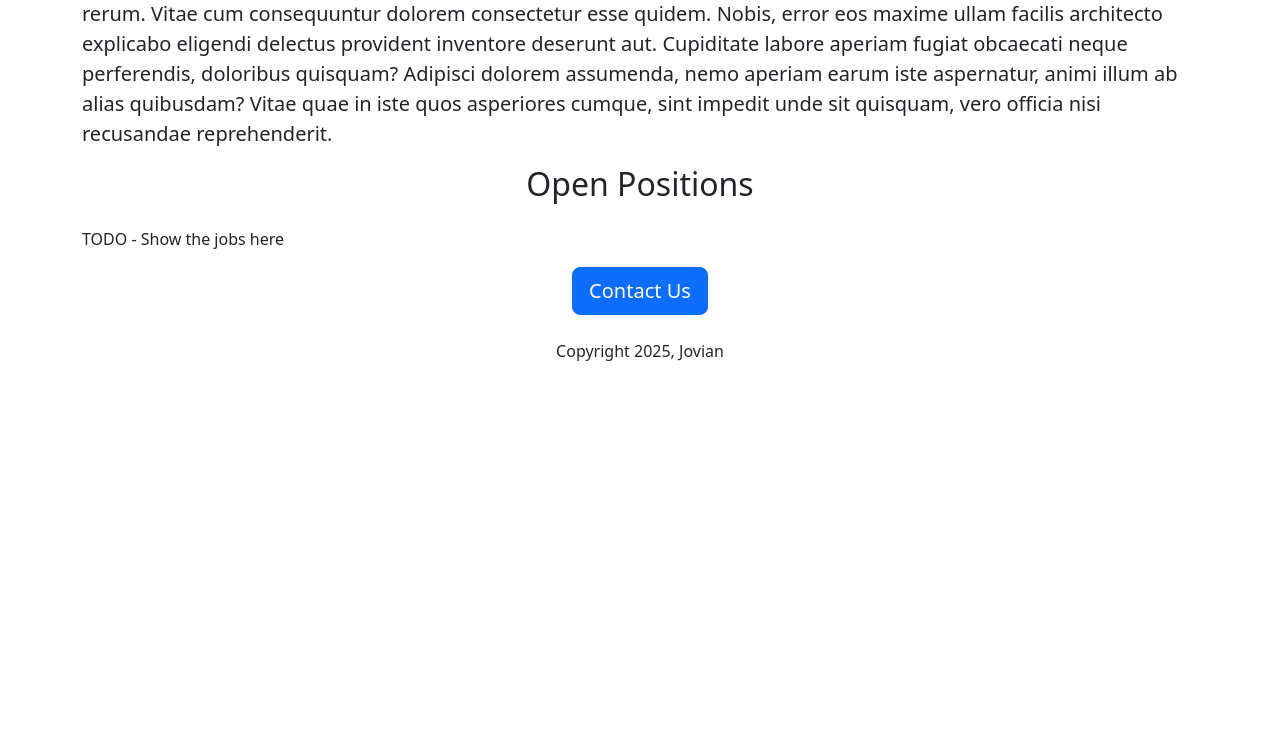
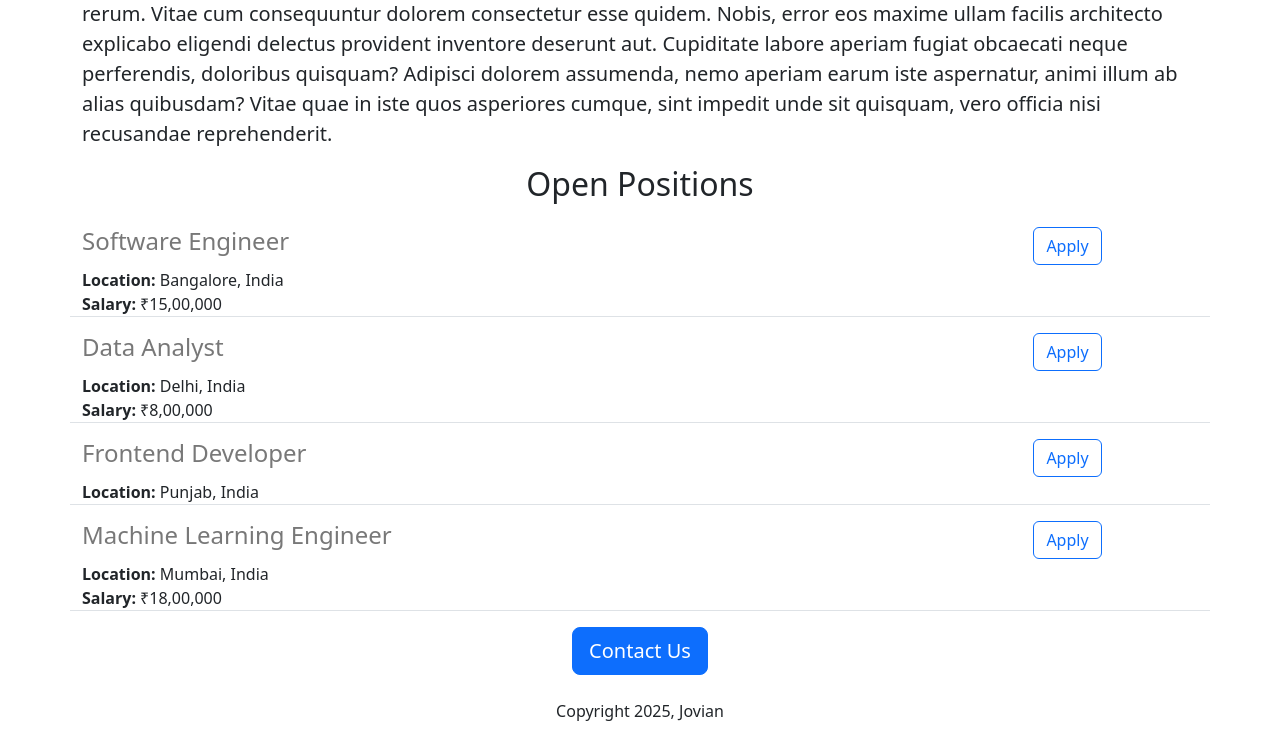
Before and after one commit to Aashi-25/jovian-careers-website, a Flask app: page / in a window 1280 px wide. Shown: the part 621-1360 px from the top of the page. Before the commit the page ends 982 px from the top, so only its background shows below. Run offline with Flask 3, Linux system fonts and the light colour scheme.

Commit message:
rendered dynamic data using jinja2 technique

```diff
--- a/app.py
+++ b/app.py
@@ -2,9 +2,36 @@
 
 app = Flask(__name__) #creates the flask app but doesn't run it
 
+JOBS = [
+    {
+        'id': 1,
+        'title': 'Software Engineer',
+        'location': 'Bangalore, India',
+        'salary': '₹15,00,000'
+    },
+    {
+        'id': 2,
+        'title': 'Data Analyst',
+        'location': 'Delhi, India',
+        'salary': '₹8,00,000'
+    },
+    {
+        'id': 3,
+        'title': 'Frontend Developer',
+        'location': 'Punjab, India',
+        # 'salary': '₹12,00,000'
+    },
+    {
+        'id': 4,
+        'title': 'Machine Learning Engineer',
+        'location': 'Mumbai, India',
+        'salary': '₹18,00,000'
+    }
+]
+
 @app.route("/") #registered a route for flask application
 def hello_world():
-    return render_template('home.html')
+    return render_template('home.html' , jobs = JOBS , company_name = 'Jovian')
 
 if __name__ == '__main__':
     app.run(debug = True)
--- a/templates/home.html
+++ b/templates/home.html
@@ -21,7 +21,7 @@
 <body>
     <div class ="container">
 
-        <h1 class="text-center mt-2 mb-4">Jovian Careers</h1>
+        <h1 class="text-center mt-2 mb-4">{{company_name}} Careers</h1>
         <img class="img-fluid" id="banner" src="http://127.0.0.1:5500/static/banner.jpeg">
 
         <p class="lead">Lorem ipsum dolor sit amet consectetur adipisicing
@@ -41,7 +41,12 @@
             in iste quos asperiores cumque, sint impedit unde sit quisquam, vero officia nisi recusandae reprehenderit.
         </p>
         <h2 class="text-center mt-2 mb-4">Open Positions</h2>
-        <p>TODO - Show the jobs here</p>
+        <p>
+            <!-- using for loop in template -->
+            {% for job in jobs %}
+                {%include 'jobItem.html'%}
+            {% endfor %}
+        </p>
         <div class="text-center">
             <button class="btn btn-primary btn-lg">Contact Us</button>
             <p class="mt-4">Copyright 2025, Jovian</p>
--- /dev/null
+++ b/templates/jobItem.html
@@ -0,0 +1,15 @@
+<div class="border-bottom row" style="margin-bottom: 16px;">
+    <div class="col-10">
+        <h4 style="color: rgb(120,120,120); margin-bottom:4px; padding-bottom: 8px;">
+            {{job ['title']}}</h4>
+        <div><b>Location:</b> {{job['location']}}</div>
+        {% if 'salary' in job %}
+        <div><b>Salary:</b> {{job['salary']}}</div>
+        {% endif %}
+    </div>
+    <div class="col-1 d-flex align-items-center justify-content-center h-100">
+        <button type="button" class="btn btn-outline-primary">
+            Apply
+        </button>
+    </div>
+</div>
```
